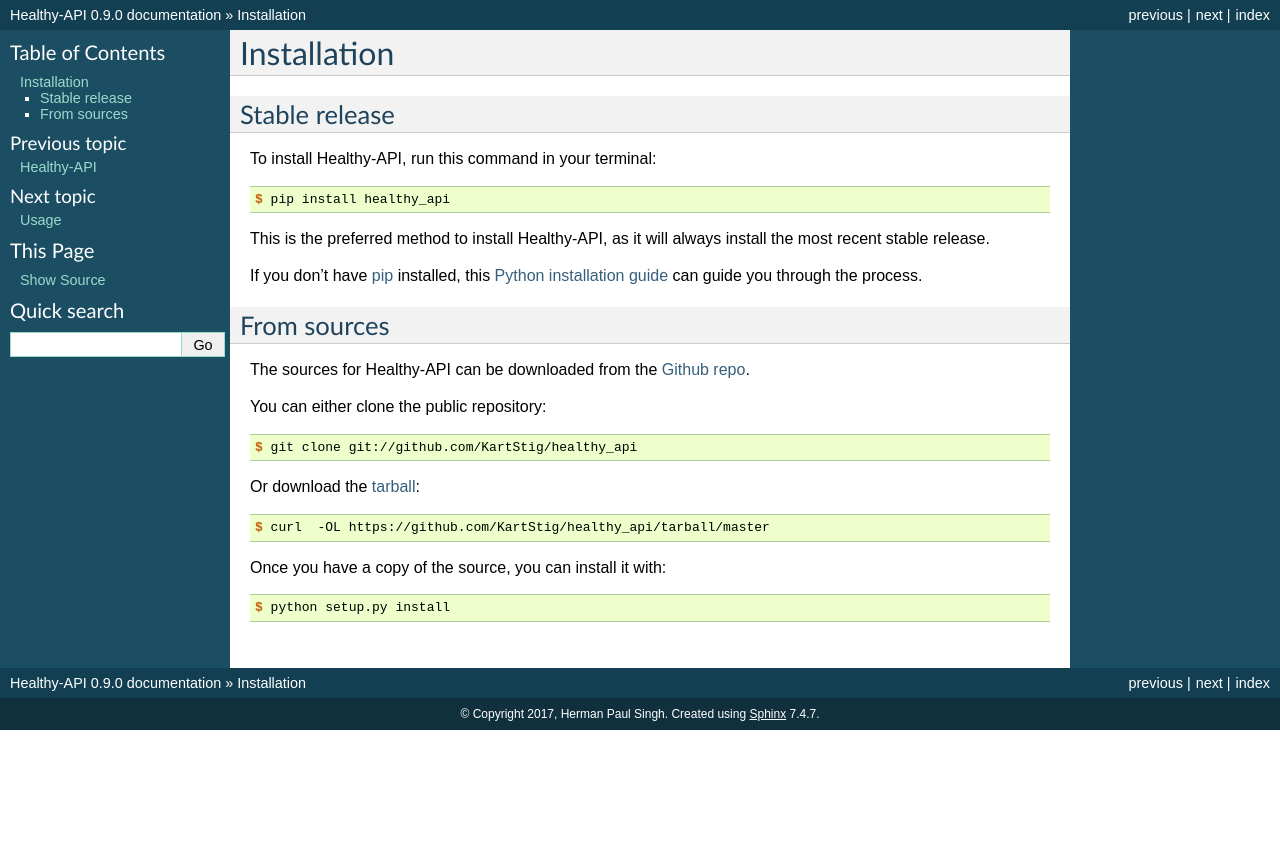
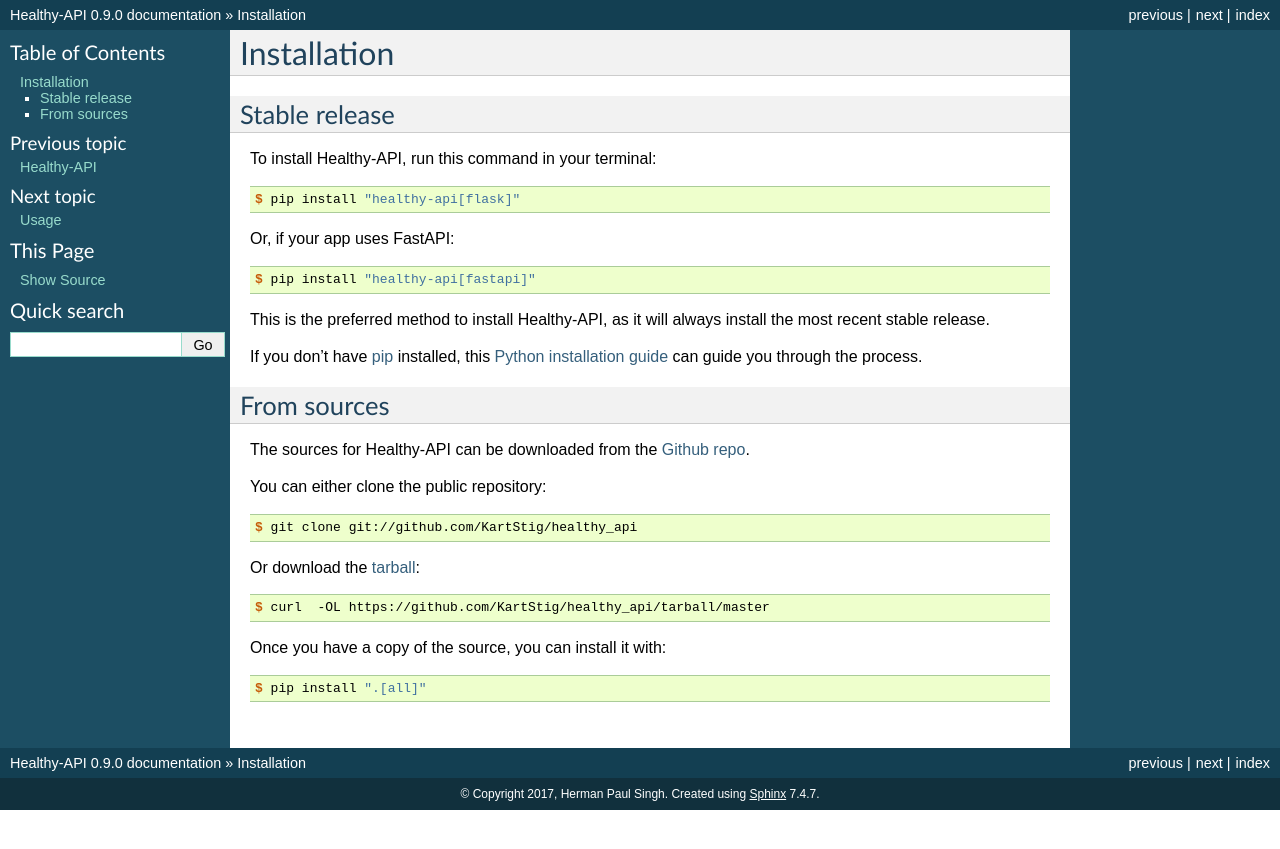
Before and after one commit to Kartstig/healthy_api, a Sphinx documentation site: the page built from docs/installation.rst, in a window 1280 px wide. Shown: the top 849 px of the page. Built offline with Sphinx 7.4.7, drawn with Linux system fonts in a browser that asks for light colours.

```diff
--- a/docs/installation.rst
+++ b/docs/installation.rst
@@ -12,7 +12,13 @@ To install Healthy-API, run this command in your terminal:
 
 .. code-block:: console
 
-    $ pip install healthy_api
+    $ pip install "healthy-api[flask]"
+
+Or, if your app uses FastAPI:
+
+.. code-block:: console
+
+    $ pip install "healthy-api[fastapi]"
 
 This is the preferred method to install Healthy-API, as it will always install the most recent stable release.
 
@@ -44,7 +50,7 @@ Once you have a copy of the source, you can install it with:
 
 .. code-block:: console
 
-    $ python setup.py install
+    $ pip install ".[all]"
 
 
 .. _Github repo: https://github.com/KartStig/healthy_api
--- a/requirements.txt
+++ b/requirements.txt
@@ -1,2 +1 @@
-Flask>=0.12
-fastapi
+-e .[all]
```
Also changed, not shown: README.rst (+7 -1 lines), pyproject.toml (+9 -0 lines), 1 other file.
